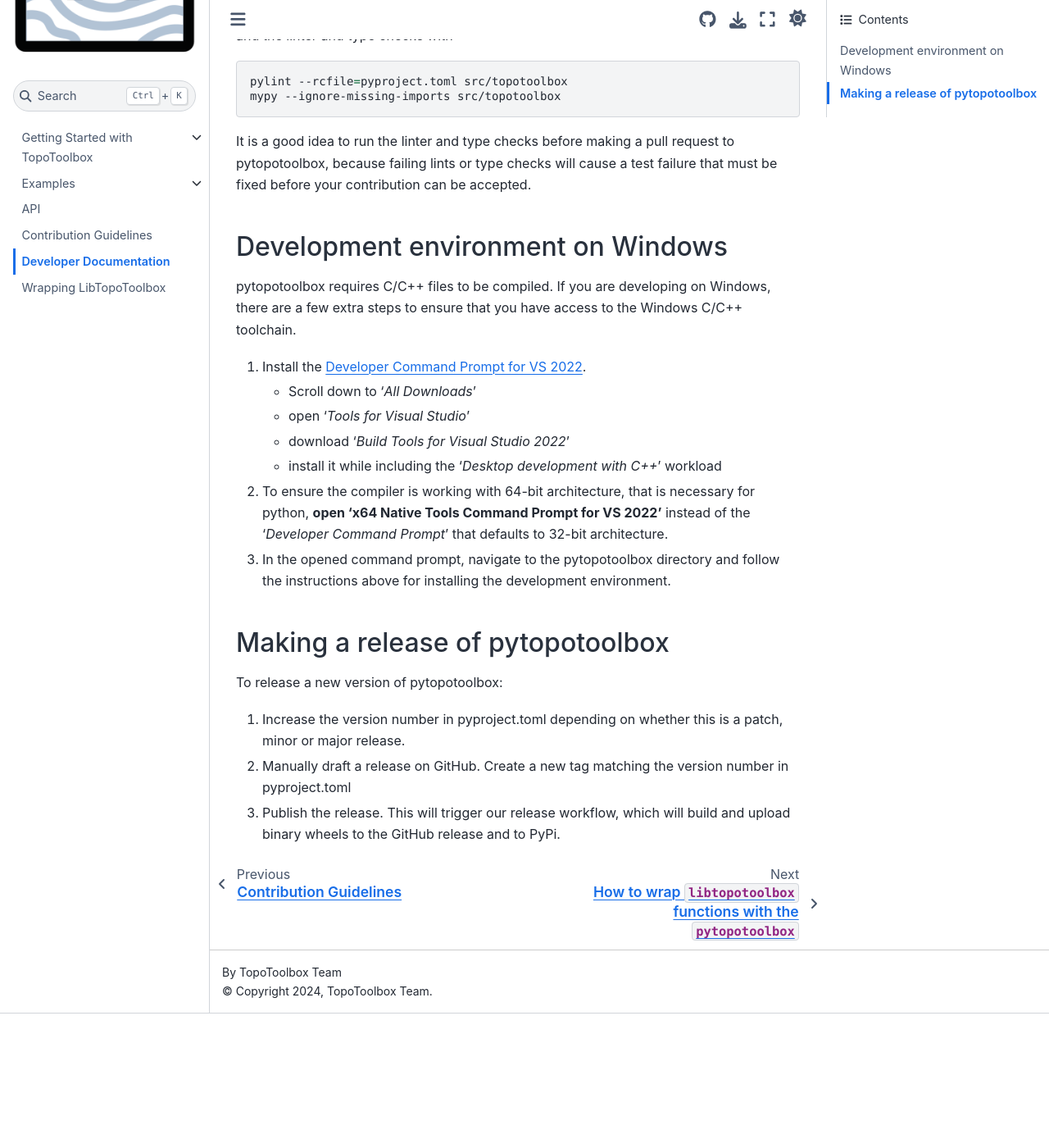
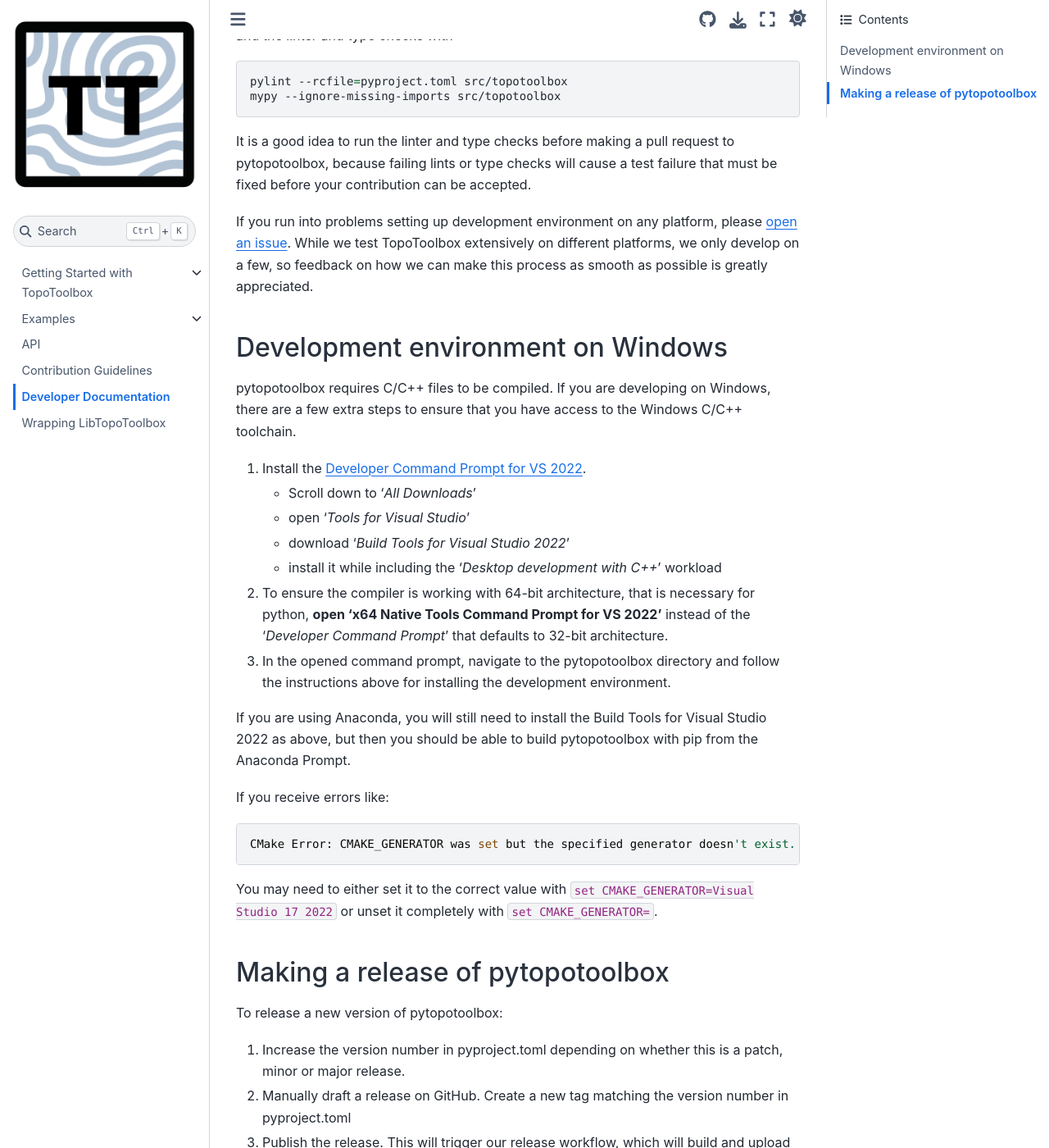
Before and after one commit to TopoToolbox/pytopotoolbox, a Sphinx documentation site: the page built from docs/dev.rst, in a window 1280 px wide and 1400 px high, scrolled down 690 px. Shown: the whole window at 82% size. Built offline with Sphinx 7.4.7 and the Sphinx Book theme 1.1.4, drawn with Linux system fonts in a browser that asks for light colours; pages that are not in the unit, such as notebooks, are missing from menus; before the commit the page ends 1926 px from its top, so only the background shows below that.

Commit message:
Add some notes for installing under conda on Windows (#237)
See #232

This continues to be a challenge, but it appears that this should
just work if the MSVC Build Tools are installed properly and the
CMAKE_GENERATOR variable isn't set to the wrong value.

```diff
--- a/docs/dev.rst
+++ b/docs/dev.rst
@@ -47,6 +47,12 @@
 will cause a test failure that must be fixed before your contribution
 can be accepted.
 
+If you run into problems setting up development environment on any
+platform, please `open an issue
+<https://github.com/TopoToolbox/pytopotoolbox/issues/new>`_. While we
+test TopoToolbox extensively on different platforms, we only develop
+on a few, so feedback on how we can make this process as smooth as
+possible is greatly appreciated.
 
 Development environment on Windows
 ----------------------------------
@@ -62,8 +68,25 @@
    * download '*Build Tools for Visual Studio 2022*'
    * install it while including the '*Desktop development with C++*' workload
 
-2. To ensure the compiler is working with 64-bit architecture, that is necessary for python, **open 'x64 Native Tools Command Prompt for VS 2022'** instead of the '*Developer Command Prompt*' that defaults to 32-bit architecture.
-3. In the opened command prompt, navigate to the pytopotoolbox directory and follow the instructions above for installing the development environment.
+2. To ensure the compiler is working with 64-bit architecture, that is
+   necessary for python, **open 'x64 Native Tools Command Prompt for
+   VS 2022'** instead of the '*Developer Command Prompt*' that
+   defaults to 32-bit architecture.
+3. In the opened command prompt, navigate to the pytopotoolbox
+   directory and follow the instructions above for installing the
+   development environment.
+
+If you are using Anaconda, you will still need to install the Build
+Tools for Visual Studio 2022 as above, but then you should be able to
+build pytopotoolbox with pip from the Anaconda Prompt.
+
+If you receive errors like::
+
+   CMake Error: CMAKE_GENERATOR was set but the specified generator doesn't exist. Using CMake default.
+
+You may need to either set it to the correct value with ``set
+CMAKE_GENERATOR=Visual Studio 17 2022`` or unset it completely with
+``set CMAKE_GENERATOR=``.
 
 Making a release of pytopotoolbox
 ---------------------------------
```
